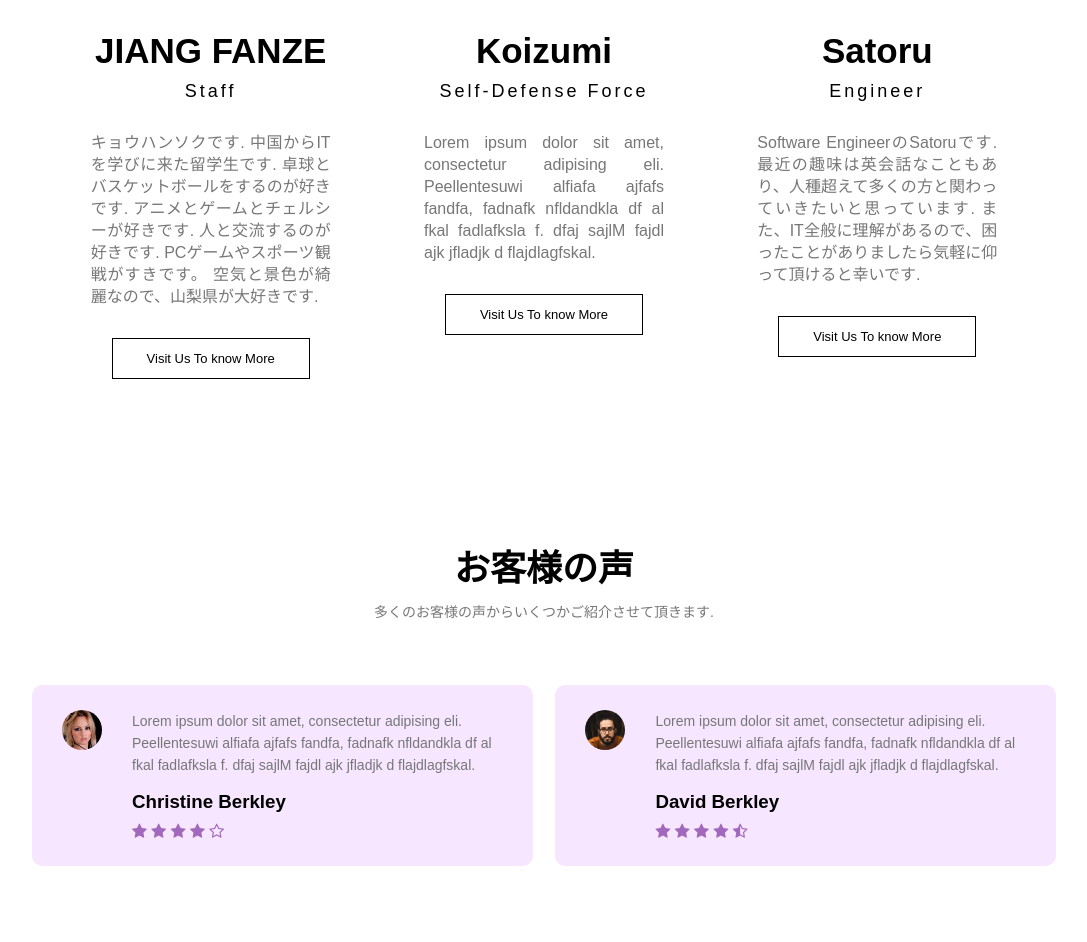
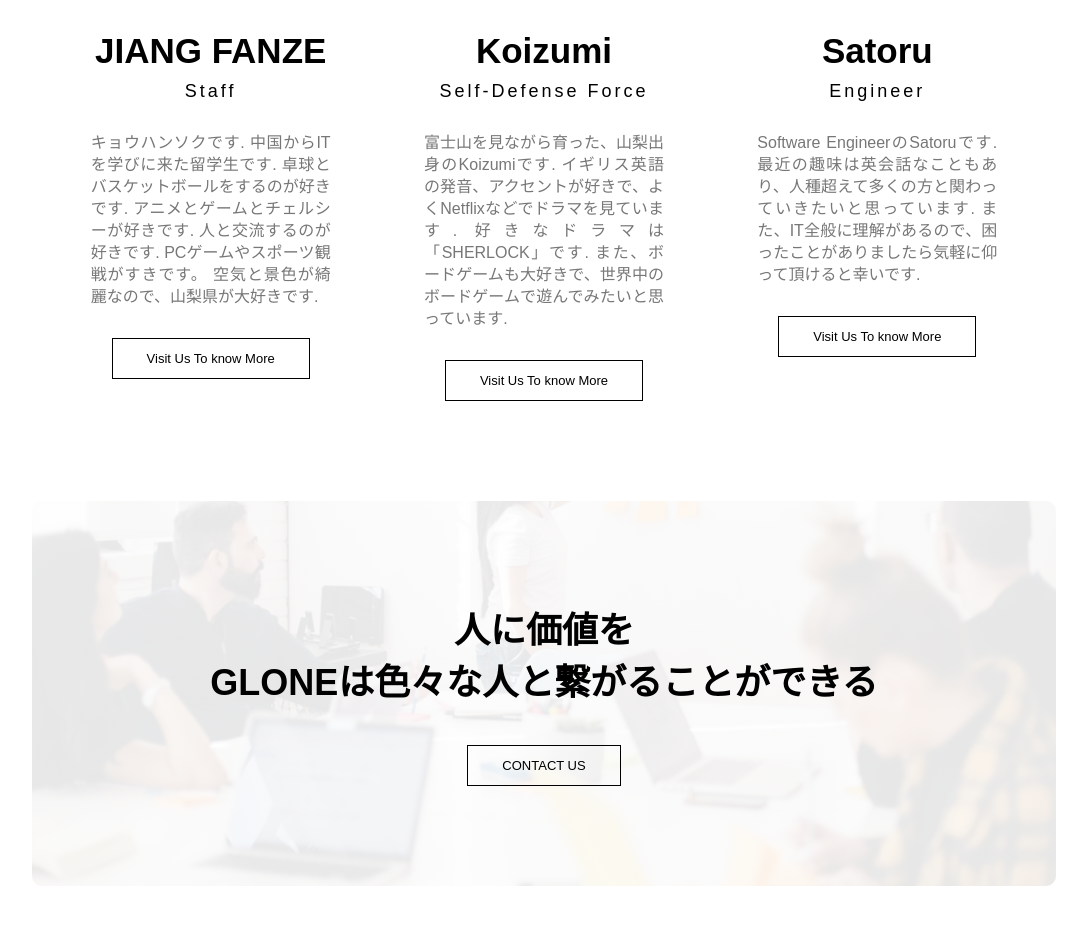
Before and after one commit to g10ne/glone.github.io, a plain HTML site: page index.html in a window 1280 px wide. Shown: the part 1770-2712 px from the top of the page, without its empty margins (96-1183 px from the left). Drawn offline with Linux system fonts and the light colour scheme; a web font is replaced by a local one.

Commit message:
ended making web site

```diff
--- a/index.html
+++ b/index.html
@@ -95,9 +95,10 @@
                     <h3 class="user-name">Koizumi</h3>
                     <h5>Self-Defense Force</h5>
                     <p>
-                        Lorem ipsum dolor sit amet, consectetur adipising eli.
-                        Peellentesuwi alfiafa ajfafs fandfa, fadnafk nfldandkla df al fkal
-                        fadlafksla f. dfaj  sajlM  fajdl ajk jfladjk  d flajdlagfskal.
+                        富士山を見ながら育った、山梨出身のKoizumiです.
+                        イギリス英語の発音、アクセントが好きで、よくNetflixなどでドラマを見ています.
+                        好きなドラマは「SHERLOCK」です.
+                        また、ボードゲームも大好きで、世界中のボードゲームで遊んでみたいと思っています.
                     </p>
                     <a href="about.html" class="hero-btn">Visit Us To know More</a>
                 </div>
@@ -113,48 +114,6 @@
                     <a href="about.html" class="hero-btn">Visit Us To know More</a>
                 </div>
             </div>
-        </section>
-
-        <section class="testimonials">
-
-            <h1>お客様の声</h1>
-            <p>多くのお客様の声からいくつかご紹介させて頂きます.</p>
-
-            <div class="row">
-                <div class="testimonials-col">
-                    <img src="images/user1.jpg">
-                    <div>
-                        <p>
-                            Lorem ipsum dolor sit amet, consectetur adipising eli.
-                            Peellentesuwi alfiafa ajfafs fandfa, fadnafk nfldandkla df al fkal
-                            fadlafksla f. dfaj  sajlM  fajdl ajk jfladjk  d flajdlagfskal.
-                        </p>
-                        <h3>Christine Berkley</h3>
-                        <i class="fa fa-star"></i>
-                        <i class="fa fa-star"></i>
-                        <i class="fa fa-star"></i>
-                        <i class="fa fa-star"></i>
-                        <i class="fa fa-star-o"></i>
-                    </div>
-                </div>
-                <div class="testimonials-col">
-                    <img src="images/user2.jpg">
-                    <div>
-                        <p>
-                            Lorem ipsum dolor sit amet, consectetur adipising eli.
-                            Peellentesuwi alfiafa ajfafs fandfa, fadnafk nfldandkla df al fkal
-                            fadlafksla f. dfaj  sajlM  fajdl ajk jfladjk  d flajdlagfskal.
-                        </p>
-                        <h3>David Berkley</h3>
-                        <i class="fa fa-star"></i>
-                        <i class="fa fa-star"></i>
-                        <i class="fa fa-star"></i>
-                        <i class="fa fa-star"></i>
-                        <i class="fa fa-star-half-o"></i>
-                    </div>
-                </div>
-            </div>
-
         </section>
 
         <section class="cta">
```
Also changed, not shown: contact.html (+3 -3 lines), member.html (+4 -3 lines), images/00.png, images/user1.jpg (deleted), images/user2.jpg (deleted).
